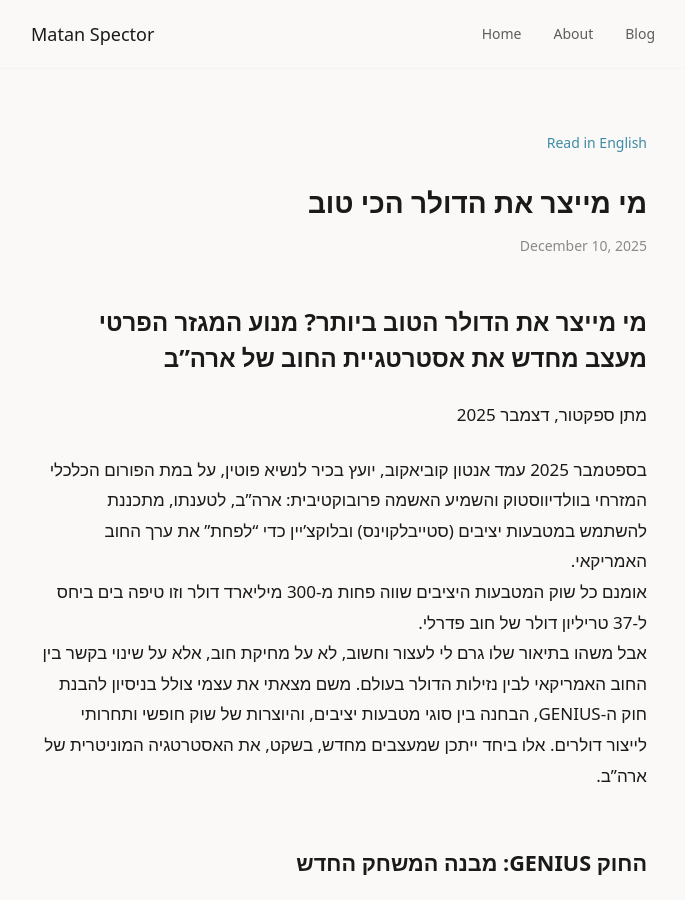
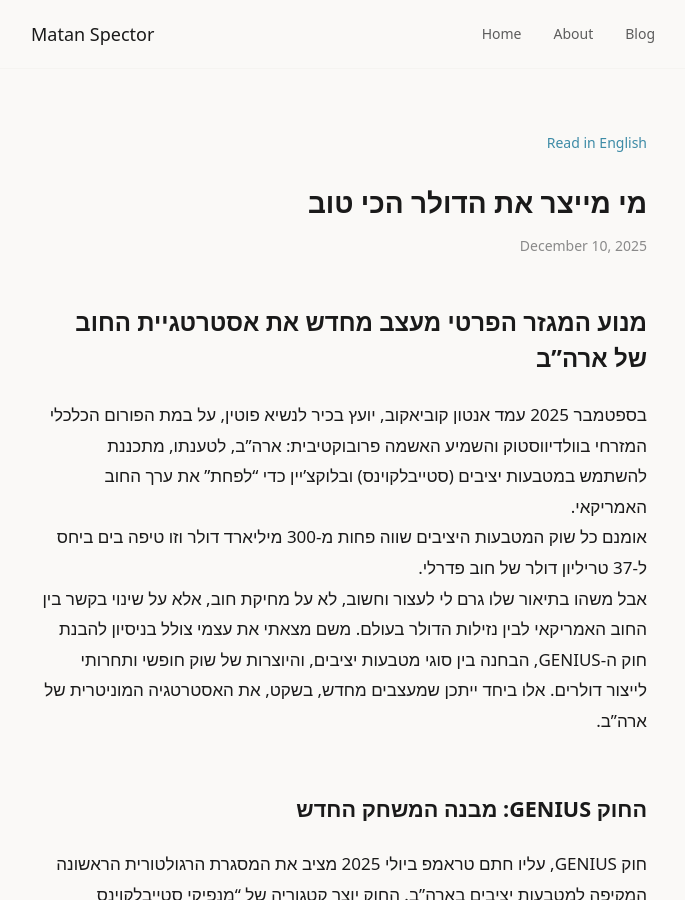
Before and after one commit to matantor/matantor.github.io, a Jekyll site: the page built from _posts/2025-12-10-who-produces-the-best-dollar.he.md, in a window 1280 px wide and 900 px high. Shown: the whole window, without its empty margins (297-982 px from the left). Built offline with Jekyll 4.4.1, drawn with Linux system fonts in a browser that asks for light colours; nearby versions of some CDN libraries.

Commit message:
Remove extra title in Hebrew post

```diff
--- a/_posts/2025-12-10-who-produces-the-best-dollar.he.md
+++ b/_posts/2025-12-10-who-produces-the-best-dollar.he.md
@@ -8,9 +8,7 @@ translation: /essays/who-produces-the-best-dollar/
 date: 2025-12-10
 ---
 
-# מי מייצר את הדולר הטוב ביותר? מנוע המגזר הפרטי מעצב מחדש את אסטרטגיית החוב של ארה"ב
-
-מתן ספקטור, דצמבר 2025
+# מנוע המגזר הפרטי מעצב מחדש את אסטרטגיית החוב של ארה"ב
 
 בספטמבר 2025 עמד אנטון קוביאקוב, יועץ בכיר לנשיא פוטין, על במת הפורום הכלכלי המזרחי בוולדיווסטוק והשמיע האשמה פרובוקטיבית: ארה"ב, לטענתו, מתכננת להשתמש במטבעות יציבים (סטייבלקוינס) ובלוקצ'יין כדי "לפחת" את ערך החוב האמריקאי.
 אומנם כל שוק המטבעות היציבים שווה פחות מ-300 מיליארד דולר וזו טיפה בים ביחס ל-37 טריליון דולר של חוב פדרלי.
```
